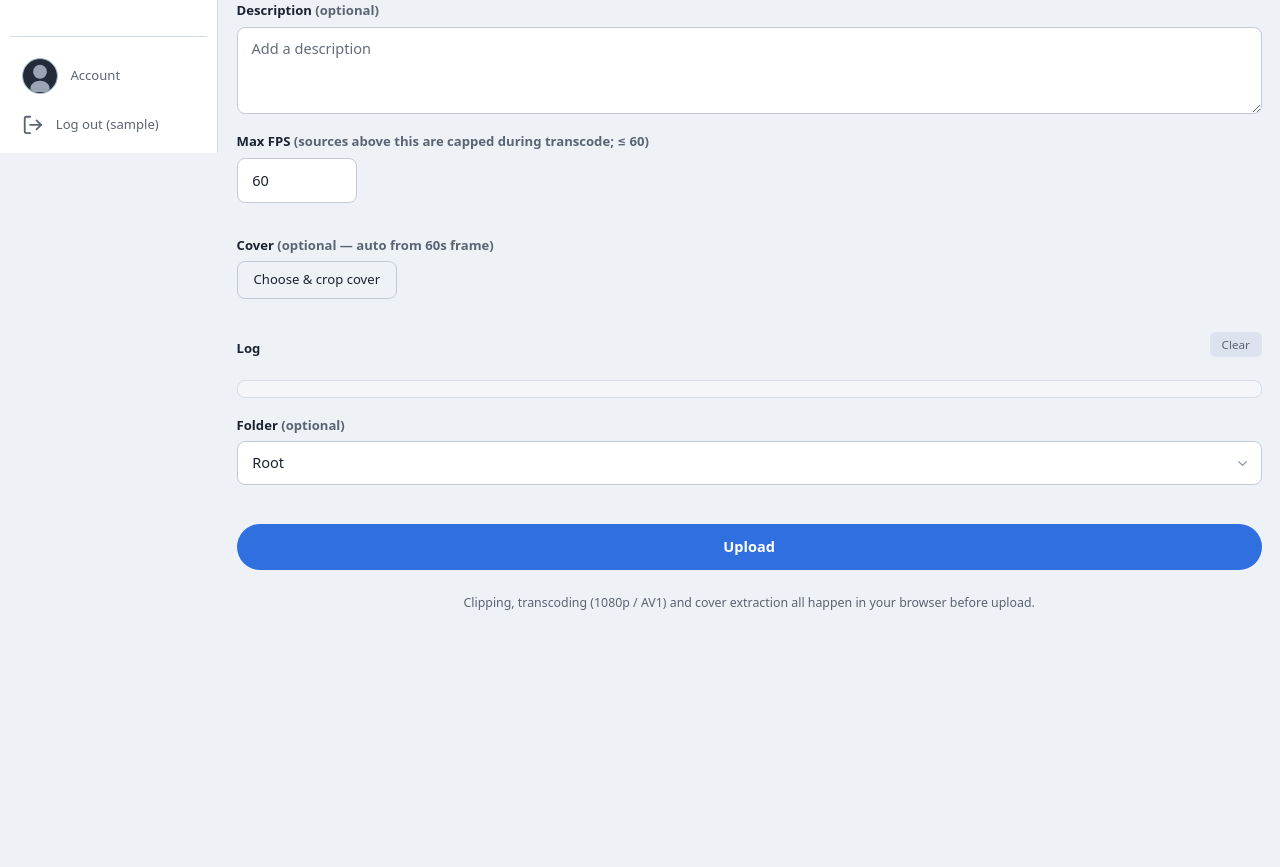
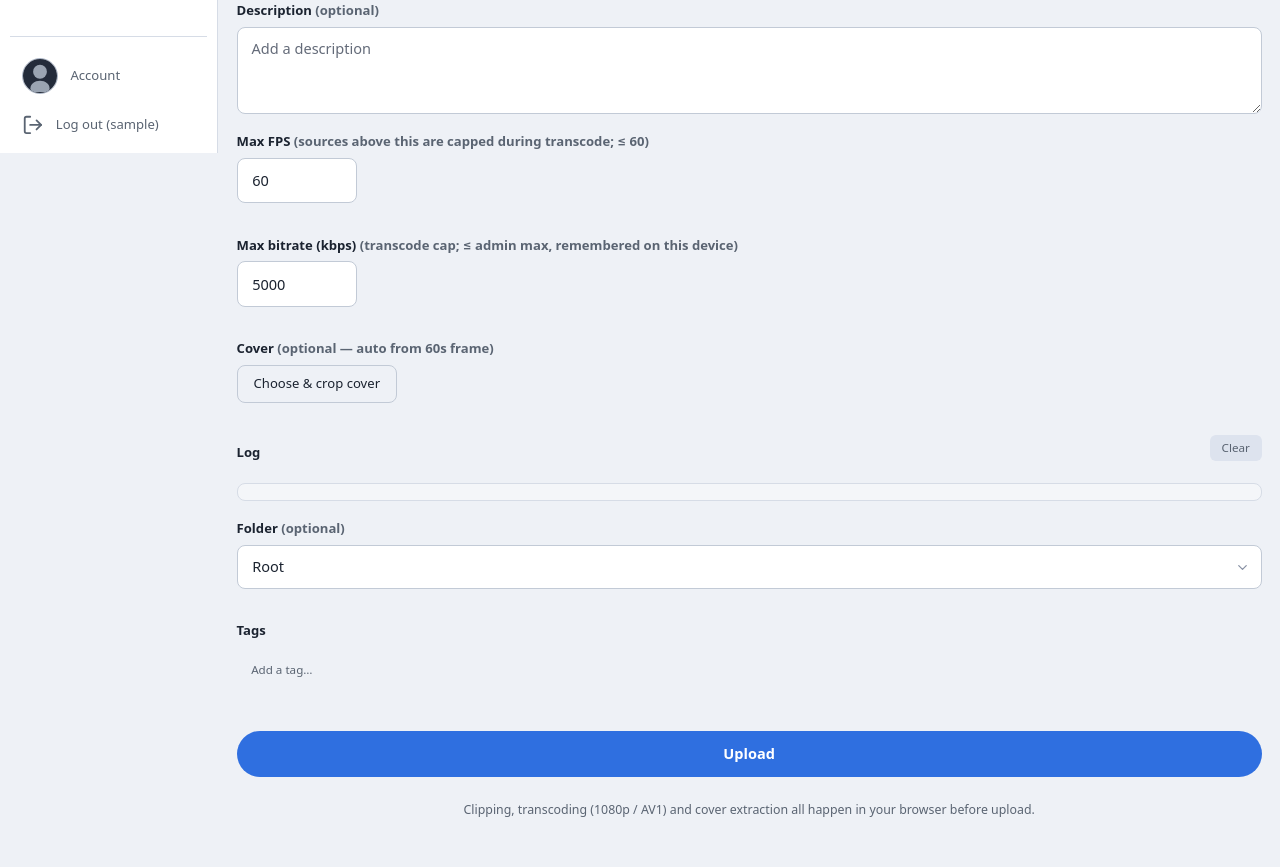
Before and after one commit to VSakuya/simple_video_share, a Flask app: page /upload/edit in a window 1280 px wide. Shown: the part 647-1514 px from the top of the page. Before the commit the page ends 1257 px from the top, so only its background shows below. Run offline with Flask 3, Linux system fonts and the light colour scheme; the visitor is signed in with stand-in values (Sample User, id 1); data comes from the database, SQL or seed files in the repository; data that the repository does not hold is empty; parts of the project's set-up code (start-up, migrations or seed data) failed here and were passed over; some libraries are stand-ins or nearby versions.

Commit message:
feat: allow users to create tags and edit video tags
Open tag viewing and creation to authenticated users while keeping tag deletion admin-only. Pass the tag list to user pages, load tag ids for owned videos, and persist selected tags during video editing. Update templates and styles for the new non-admin tag workflow.

```diff
--- a/app/static/css/style.css
+++ b/app/static/css/style.css
@@ -278,13 +278,29 @@ button:hover { filter: brightness(1.1); }
   font-size: 0.68rem; padding: 1px 7px; border-radius: 999px;
   background: var(--color-surface-2, #e7e9f1); color: var(--color-text-muted, #5b6472);
 }
-.tag-picker { display: flex; flex-wrap: wrap; gap: 6px; }
-.tag-picker__item {
-  display: inline-flex; align-items: center; gap: 5px;
-  padding: 3px 9px; border: 1px solid var(--color-border); border-radius: 999px;
-  font-size: 0.8rem; cursor: pointer;
-}
-.tag-picker__item input { margin: 0; }
+/* Shared tag chip input (§16.14 follow-up). Selected tags show as accent pills
+   with a remove control; a trailing text field adds more (taginput.js). */
+.tag-input { display: flex; flex-wrap: wrap; align-items: center; gap: 6px; }
+.tag-input__chip {
+  display: inline-flex; align-items: center; gap: 4px;
+  padding: 3px 4px 3px 10px; border-radius: 999px;
+  border: 1px solid color-mix(in srgb, var(--accent) 40%, transparent);
+  background: color-mix(in srgb, var(--accent) 12%, transparent);
+  font-size: 0.8rem; color: var(--text);
+}
+.tag-input__label { white-space: nowrap; }
+.tag-input__remove {
+  border: none; cursor: pointer; font-size: 1rem; line-height: 1;
+  padding: 0 7px; border-radius: 999px;
+  background: transparent; color: var(--text);
+}
+.tag-input__remove:hover { background: color-mix(in srgb, var(--accent) 30%, transparent); }
+.tag-input__field {
+  flex: 1 1 140px; min-width: 120px;
+  border: none; outline: none; background: transparent;
+  font-size: 0.8rem; color: var(--text); padding: 3px 2px;
+}
+.tag-input__field::placeholder { color: var(--muted); }
 .card__meta {
   padding: 0 10px 8px;
   font-size: 0.8rem;
--- a/app/static/js/edit.js
+++ b/app/static/js/edit.js
@@ -36,13 +36,21 @@ function getMaxFps() {
   if (!Number.isFinite(n) || n <= 0) return MAX_FPS;
   return Math.min(MAX_FPS, n);
 }
-// Bitrate cap (kbps): the admin "default bitrate" setting, exposed by
-// upload.html as window.SVS_MAX_BITRATE_KBPS. Falls back to 5000 when the
+// Admin max bitrate (kbps): the "default bitrate" setting, exposed by
+// edit.html as window.SVS_MAX_BITRATE_KBPS. This is the upper bound the user's
+// per-upload cap (getMaxBitrate) can never exceed. Falls back to 5000 when the
 // value is missing or invalid (e.g. page loaded without the server var).
 const MAX_BITRATE_KBPS = (() => {
   const n = Number(typeof window !== "undefined" ? window.SVS_MAX_BITRATE_KBPS : NaN);
   return Number.isFinite(n) && n > 0 ? n : 5000;
 })();
+// Per-upload bitrate cap (kbps) the user picks in the form, clamped to the
+// admin max. Read live so it can change any time before the upload starts.
+function getMaxBitrate() {
+  const n = maxBitrateInput ? parseInt(maxBitrateInput.value, 10) : NaN;
+  if (!Number.isFinite(n) || n <= 0) return MAX_BITRATE_KBPS;
+  return Math.min(MAX_BITRATE_KBPS, n);
+}
 // WebCodecs codec ids, in priority order, used by the mediabunny path.
 // "av1" and "avc" are the ids mediabunny's capability checks understand.
 const WEBCODECS_CODEC_PRIORITY = ["av1", "avc"];
@@ -81,6 +89,22 @@ const descriptionInput = $("description-input");
 const folderInput = $("folder-input");
 const fileLabel = $("file-label");
 const videoMeta = $("video-meta");
+const maxBitrateInput = $("max-bitrate-input");
+
+// Restore the user's saved bitrate cap (clamped to the current admin max) and
+// persist it on every change. The key is shared with the upload page so the cap
+// is consistent across both.
+if (maxBitrateInput) {
+  try {
+    const saved = parseInt(localStorage.getItem("svs-max-bitrate"), 10);
+    if (Number.isFinite(saved) && saved > 0) {
+      maxBitrateInput.value = Math.min(MAX_BITRATE_KBPS, saved);
+    }
+  } catch (e) { /* localStorage unavailable (e.g. private mode) */ }
+  maxBitrateInput.addEventListener("change", () => {
+    try { localStorage.setItem("svs-max-bitrate", maxBitrateInput.value); } catch (e) { /* ignore */ }
+  });
+}
 
 // --- Client-side logging (console + on-page panel + POST to the server) ---
 // Every pipeline stage is logged so a failure can be diagnosed from the
@@ -276,6 +300,8 @@ coverCropCancel.addEventListener("click", () => {
 folderSelect.addEventListener("change", () => {
   folderNewName.classList.toggle("hidden", folderSelect.value !== "__new__");
 });
+// §bug L67: tag selection/creation is owned by the shared tag chip input
+// (taginput.js), so no inline new-tag wiring is needed here.
 
 // Resolve the folder selection into the hidden `folder-input` before upload.
 // "New folder…" is created server-side first (JSON) and its id is used.
@@ -541,7 +567,7 @@ function needsTranscode() {
   if (!probeInfo) return true; // unknown caps -> transcode to be safe
   if (probeInfo.height > MAX_HEIGHT) return true;
   if (probeInfo.fps > getMaxFps()) return true;
-  if (probeInfo.bitrateKbps > MAX_BITRATE_KBPS) return true;
+  if (probeInfo.bitrateKbps > getMaxBitrate()) return true;
   return false;
 }
 
@@ -556,27 +582,27 @@ async function processVideo() {
   if (!needsTranscode()) {
     clientLog(
       "info",
-      "Direct pass - no clip and all caps met (height<=" + MAX_HEIGHT + ", fps<=" + getMaxFps() + ", bitrate<=" + MAX_BITRATE_KBPS + " kbps); uploading the original file unchanged."
+      "Direct pass - no clip and all caps met (height<=" + MAX_HEIGHT + ", fps<=" + getMaxFps() + ", bitrate<=" + getMaxBitrate() + " kbps); uploading the original file unchanged."
     );
     return sourceFile; // direct pass (compliant original)
   }
   const clip = clipRange();
 
   // Shared caps: cap the height only when it is known to exceed 1080p (never
-  // upscale), cap fps only when over 60, and cap the bitrate at the admin
-  // limit (preserve lower values). When the probe failed (probeInfo null)
-  // fall back to the full caps so the 1080p / 5000 kb/s limits are respected.
+  // upscale), cap fps only when over 60, and cap the bitrate at the user cap
+  // (≤ admin max; preserve lower values). When the probe failed (probeInfo null)
+  // fall back to the full caps so the 1080p / bitrate limits are respected.
   const capHeight = probeInfo ? (probeInfo.height > MAX_HEIGHT ? MAX_HEIGHT : 0) : MAX_HEIGHT;
   const capFps = probeInfo && probeInfo.fps > getMaxFps() ? getMaxFps() : 0;
   const bitrateKbps = Math.min(
     probeInfo ? probeInfo.bitrateKbps || MAX_BITRATE_KBPS : MAX_BITRATE_KBPS,
-    MAX_BITRATE_KBPS
+    getMaxBitrate()
   );
   clientLog(
     "info",
     "Transcode required (clip=" +
       (clip ? clip.start + "-" + clip.end + "s" : "none") +
-      "; caps: height<=1080, fps<=60, bitrate<=" + MAX_BITRATE_KBPS + " kbps)."
+      "; caps: height<=1080, fps<=60, bitrate<=" + getMaxBitrate() + " kbps)."
   );
 
   // Stage 1 - mediabunny (WebCodecs, hardware accelerated), AV1 then H.264.
@@ -848,15 +874,19 @@ function extractCover() {
 async function extractCoverWithMediabunny() {
   const mb = await loadMediabunny();
   if (!mb) throw new Error("mediabunny unavailable");
+  // Decode the final (clipped/transcoded) file, not the source, so the cover
+  // reflects this clip — repeated clips of one source no longer reuse the
+  // original 60s frame. processedBlob is the source itself on the direct-pass
+  // path, so this is safe for every case.
   const input = new mb.Input({
     formats: getFormats(mb),
-    source: new mb.BlobSource(sourceFile),
+    source: new mb.BlobSource(processedBlob),
   });
   let sample = null;
   try {
     const vt = await input.getPrimaryVideoTrack();
     if (!vt) throw new Error("no video track");
-    const duration = probeInfo ? probeInfo.duration : 0;
+    const duration = (outputInfo && outputInfo.duration) || (probeInfo ? probeInfo.duration : 0);
     const time = Math.min(60, duration); // same 60s mark as the HTML5 path
     // VideoSampleSink is stateless (no close/cancel method) — only the sample
     // must be released.
@@ -878,7 +908,8 @@ async function extractCoverWithMediabunny() {
 
 function extractCoverWithHtml5() {
   return new Promise((resolve, reject) => {
-    const url = URL.createObjectURL(sourceFile);
+    // Use the final (clipped/transcoded) file so the cover matches this clip.
+    const url = URL.createObjectURL(processedBlob);
     const v = document.createElement("video");
     v.preload = "auto";
     v.muted = true;
@@ -1045,12 +1076,13 @@ function addMeta(fd) {
     fd.append("fps", String(info.fps || ""));
   }
 }
-// §bug L67: append the checked tag checkboxes (name="tags") to the upload
-// FormData — one "tags" value per checkbox, so the server reads them as a list.
+// §bug L67: append the selected tags (from the shared tag chip input) to the
+// upload FormData — one "tags" value per chip, so the server reads them as a
+// list.
 function addTags(fd) {
-  document.querySelectorAll(".tag-checkbox:checked").forEach(function (cb) {
-    fd.append("tags", cb.value);
-  });
+  const el = document.querySelector(".tag-input");
+  if (!el) return;
+  for (const id of SVSTagInput.get(el)) fd.append("tags", id);
 }
 
 // Human-readable megabytes (one decimal).
--- /dev/null
+++ b/app/static/js/taginput.js
@@ -0,0 +1,195 @@
+// taginput.js — shared tag chip input.
+//
+// A single reusable component rendered from the `_tag_input.html` partial and
+// used by the upload queue page, the clip editor, and the My Videos edit
+// dialog. It shows the selected tags as removable chips plus a trailing text
+// field to add more. Typing an existing tag name (matched case-insensitively
+// against the library carried in `data-tags`) selects it; a new name is created
+// via POST /admin/tags/create. The 20-tag cap and duplicate detection are
+// enforced here (and again server-side). Enter or comma commits the field;
+// Backspace on an empty field removes the last chip.
+//
+// Exposes window.SVSTagInput = { init, all, get, set, reset }. Every `.tag-input`
+// element is auto-initialised when this script runs (it is loaded after the
+// page content, so the elements already exist); pages then call
+// SVSTagInput.get(el) / .set(el, ids) on the element they rendered.
+
+(function () {
+  "use strict";
+
+  const SVS_BASE = (typeof window !== "undefined" && window.SVS_BASE) ? window.SVS_BASE : "";
+
+  function toast(message) {
+    if (window.svsToast) window.svsToast(message, "error");
+  }
+
+  // One chip: a label, a remove button, and the hidden input that carries the
+  // tag id (name="tags") for both native form submission and SVSTagInput.get().
+  function buildChip(name, id) {
+    const chip = document.createElement("span");
+    chip.className = "tag-input__chip";
+    const label = document.createElement("span");
+    label.className = "tag-input__label";
+    label.textContent = "#" + name;
+    const remove = document.createElement("button");
+    remove.type = "button";
+    remove.className = "tag-input__remove";
+    remove.setAttribute("aria-label", "Remove tag " + name);
+    remove.textContent = "\u00d7";
+    const hidden = document.createElement("input");
+    hidden.type = "hidden";
+    hidden.name = "tags";
+    hidden.value = String(id);
+    remove.addEventListener("click", () => chip.remove());
+    chip.append(label, remove, hidden);
+    return chip;
+  }
+
+  function init(el) {
+    if (!el || el.__svsTagInput) return el.__svsTagInput;
+
+    const cap = Math.max(1, parseInt(el.getAttribute("data-max-tags"), 10) || 20);
+
+    // The full tag library (id + name) from data-tags. Used to match an existing
+    // name as it is typed and to look a name up by id when pre-filling via set().
+    const byId = {};   // id (string) -> name
+    const byName = {}; // lowercase name -> id (string)
+    try {
+      const raw = el.getAttribute("data-tags");
+      const arr = raw ? JSON.parse(raw) : [];
+      if (Array.isArray(arr)) {
+        for (const t of arr) {
+          if (t && t.id != null && t.name != null) {
+            const id = String(t.id);
+            byId[id] = String(t.name);
+            byName[String(t.name).toLowerCase()] = id;
+          }
+        }
+      }
+    } catch (e) { /* malformed data-tags: start with an empty library */ }
+
+    let field = el.querySelector(".tag-input__field");
+    if (!field) {
+      field = document.createElement("input");
+      field.type = "text";
+      field.className = "tag-input__field";
+      field.placeholder = "Add a tag\u2026";
+      field.maxLength = 32;
+      field.autocomplete = "off";
+      el.append(field);
+    }
+
+    // The currently selected tags, as { id, name } in selection order.
+    let current = [];
+
+    // Rebuild the chips (inserted before the field so it stays last) and drop
+    // any stale ones.
+    function render() {
+      el.querySelectorAll(".tag-input__chip").forEach((c) => c.remove());
+      for (const t of current) el.insertBefore(buildChip(t.name, t.id), field);
+    }
+
+    function addByName(raw) {
+      const name = (raw || "").trim();
+      field.value = ""; // clear now so a later blur cannot re-submit it
+      if (!name) return;
+      if (current.length >= cap) {
+        toast("A video can have at most " + cap + " tags.");
+        return;
+      }
+      const lc = name.toLowerCase();
+      if (current.some((t) => t.name.toLowerCase() === lc)) {
+        toast("That tag is already selected.");
+        return;
+      }
+      if (Object.prototype.hasOwnProperty.call(byName, lc)) {
+        // Exists in the library: select it without a round-trip.
+        const id = byName[lc];
+        current.push({ id, name: byId[id] });
+        render();
+        return;
+      }
+      // Not in the library: create it, then select.
+      field.disabled = true;
+      fetch(SVS_BASE + "/admin/tags/create", {
+        method: "POST",
+        headers: { "X-Requested-With": "XMLHttpRequest" },
+        body: new URLSearchParams({ name }),
+      })
+        .then((res) => res.json().then((j) => ({ res, j })))
+        .then(({ res, j }) => {
+          if (!res.ok || !j || j.ok !== true) throw new Error((j && j.error) || "Create failed");
+          const id = String(j.tag_id);
+          const createdName = j.name || name;
+          byId[id] = createdName;
+          byName[createdName.toLowerCase()] = id;
+          current.push({ id, name: createdName });
+          render();
+        })
+        .catch((e) => toast(e.message || "Could not create tag."))
+        .finally(() => {
+          field.disabled = false;
+          field.focus();
+        });
+    }
+
+    field.addEventListener("keydown", (e) => {
+      if (e.key === "Enter" || e.key === ",") {
+        e.preventDefault();
+        addByName(field.value);
+      } else if (e.key === "Backspace" && field.value === "" && current.length) {
+        current.pop();
+        render();
+      }
+    });
+    field.addEventListener("blur", () => {
+      if (field.value.trim()) addByName(field.value);
+    });
+
+    render();
+
+    el.__svsTagInput = {
+      // The selected tag ids, as strings, in selection order.
+      get: () => current.map((t) => t.id),
+      // Select a set of ids (from the library); unknown/stale ids are dropped.
+      set: (ids) => {
+        const arr = Array.isArray(ids) ? ids : [];
+        current = arr
+          .map((id) => String(id))
+          .filter((id) => Object.prototype.hasOwnProperty.call(byId, id))
+          .map((id) => ({ id, name: byId[id] }));
+        render();
+      },
+      reset: () => {
+        current = [];
+        field.value = "";
+        render();
+      },
+    };
+    return el.__svsTagInput;
+  }
+
+  function all() {
+    return Array.from(document.querySelectorAll(".tag-input"));
+  }
+
+  function autoInit() {
+    for (const el of all()) init(el);
+  }
+
+  if (typeof document !== "undefined") {
+    if (document.readyState === "loading") {
+      document.addEventListener("DOMContentLoaded", autoInit);
+    } else {
+      autoInit();
+    }
+  }
+
+  window.SVSTagInput = {
+    init,
+    all,
+    get: (el) => (el && el.__svsTagInput ? el.__svsTagInput.get() : []),
+    set: (el, ids) => { if (el && el.__svsTagInput) el.__svsTagInput.set(ids); },
+    reset: (el) => { if (el && el.__svsTagInput) el.__svsTagInput.reset(); },
+  };
+})();
--- /dev/null
+++ b/app/templates/_tag_input.html
@@ -0,0 +1,22 @@
+{# Shared tag chip input (§16.14 follow-up). #}
+{# #}
+{# Renders the tag picker for the upload queue, the clip editor and the My #}
+{# Videos edit dialog. `tags` is the full tag library (list of {id, name}); #}
+{# it is carried in `data-tags` so taginput.js can match an existing name as #}
+{# it is typed and look a name up by id when a page pre-fills the selection #}
+{# (SVSTagInput.set). Nothing is pre-selected here — pages call #}
+{# SVSTagInput.set(el, ids) to prefill and SVSTagInput.get(el) to read the #}
+{# chosen ids at submit time. The 20-tag cap + duplicate check are enforced #}
+{# client-side (taginput.js) and again server-side. The datalist feeds the #}
+{# field's autocomplete from the library. #}
+<div class="tag-input"
+     data-max-tags="{{ max_tags | default(20) }}"
+     data-tags="{{ tags | tojson }}">
+  <input type="text" class="tag-input__field"
+         list="tag-library" placeholder="Add a tag…" maxlength="32" autocomplete="off">
+</div>
+<datalist id="tag-library">
+  {% for t in tags %}
+  <option value="{{ t.name }}"></option>
+  {% endfor %}
+</datalist>
--- a/app/templates/_tag_row.html
+++ b/app/templates/_tag_row.html
@@ -1,10 +1,12 @@
 <tr class="tag-row" data-tag-id="{{ t['id'] }}">
   <td>{{ t['name'] }}</td>
   <td class="row-actions">
+    {% if user_is_admin %}
     <form method="post" action="{{ url_for('admin.delete_tag', tag_id=t['id']) }}"
           data-async data-async-remove="tr"
           data-confirm="Delete this tag? Videos keep their other tags.">
       <button type="submit" class="btn btn--danger btn--sm">Delete</button>
     </form>
+    {% endif %}
   </td>
 </tr>
--- a/app/templates/admin_tags.html
+++ b/app/templates/admin_tags.html
@@ -2,8 +2,10 @@
 {% block title %}Tags — Simple Video Share{% endblock %}
 {% block content %}
 <div class="page">
-  <h1>Admin — Tags</h1>
+  <h1>Tags</h1>
+  {% if user_is_admin %}
   {% include "_admin_nav.html" %}
+  {% endif %}
   <section class="panel">
     <h2>Create tag</h2>
     <form id="create-tag-form" method="post" action="{{ url_for('admin.create_tag') }}"
@@ -32,11 +34,13 @@
           <tr class="tag-row" data-tag-id="{{ t.id }}">
             <td>{{ t.name }}</td>
             <td class="row-actions">
+              {% if user_is_admin %}
               <form method="post" action="{{ url_for('admin.delete_tag', tag_id=t.id) }}"
                     data-async data-async-remove="tr"
                     data-confirm="Delete this tag? Videos keep their other tags.">
                 <button type="submit" class="btn btn--danger btn--sm">Delete</button>
               </form>
+              {% endif %}
             </td>
           </tr>
           {% else %}
--- a/app/templates/base.html
+++ b/app/templates/base.html
@@ -215,6 +215,9 @@
   <!-- Generic async form handler + toast (§16.1). Loaded after the confirm
        script so svsConfirm is available; it owns form[data-async]. -->
   <script src="{{ url_for('static', filename='js/async.js') }}?v={{ static_version }}"></script>
+  <!-- Shared tag chip input (§16.14 follow-up). Loaded after async.js so
+       window.svsToast is available; auto-inits every .tag-input on the page. -->
+  <script src="{{ url_for('static', filename='js/taginput.js') }}?v={{ static_version }}"></script>
   <div id="svs-toasts" aria-live="polite"></div>
 
   <!-- Live room cover crop dialog (Cropper.js, mirrors the video cover flow §13.21).
--- a/app/templates/edit.html
+++ b/app/templates/edit.html
@@ -42,6 +42,13 @@
   <div class="upload-section">
     <label for="max-fps-input" class="upload-label">Max FPS <span class="muted">(sources above this are capped during transcode; &le; 60)</span></label>
     <input type="number" id="max-fps-input" class="upload-input upload-input--narrow" min="1" max="60" step="1" value="60">
+  </div>
+
+  <!-- Max bitrate cap for the transcode (never exceeds the admin max; remembered
+       per device via localStorage and reloaded on every visit). -->
+  <div class="upload-section">
+    <label for="max-bitrate-input" class="upload-label">Max bitrate (kbps) <span class="muted">(transcode cap; &le; admin max, remembered on this device)</span></label>
+    <input type="number" id="max-bitrate-input" class="upload-input upload-input--narrow" min="100" max="{{ max_bitrate_kbps }}" step="100" value="{{ max_bitrate_kbps }}">
   </div>
 
   <!-- Cover -->
@@ -116,21 +123,13 @@
     <input type="hidden" name="folder_id" id="folder-input" value="">
   </div>
 
-  <!-- Tags (§bug L67): choose from the admin-managed tag library (max 20).
-       Appended to the upload FormData by edit.js's addTags(). -->
-  {% if tags %}
+  <!-- Tags (§bug L67): choose from the shared tag library (max 20).
+       Shared tag chip input — see _tag_input.html / taginput.js. The chosen ids
+       are appended to the upload FormData by edit.js's addTags(). -->
   <div class="upload-field">
     <label class="upload-label">Tags</label>
-    <div class="tag-picker">
-      {% for t in tags %}
-      <label class="tag-picker__item">
-        <input type="checkbox" class="tag-checkbox" name="tags" value="{{ t.id }}">
-        <span>{{ t.name }}</span>
-      </label>
-      {% endfor %}
-    </div>
+    {% include "_tag_input.html" %}
   </div>
-  {% endif %}
 
   <!-- Submit -->
   <form id="upload-form" method="post" enctype="multipart/form-data"
--- /dev/null
+++ b/pyrightconfig.json
@@ -0,0 +1,4 @@
+{
+  "venvPath": ".",
+  "venv": ".venv"
+}
```
Also changed, not shown: app/routes/admin.py (+5 -5 lines), app/routes/user.py (+9 -2 lines), app/static/js/upload.js (+7 -3 lines), app/templates/upload.html (+4 -11 lines), app/templates/user.html (+13 -1 lines).
